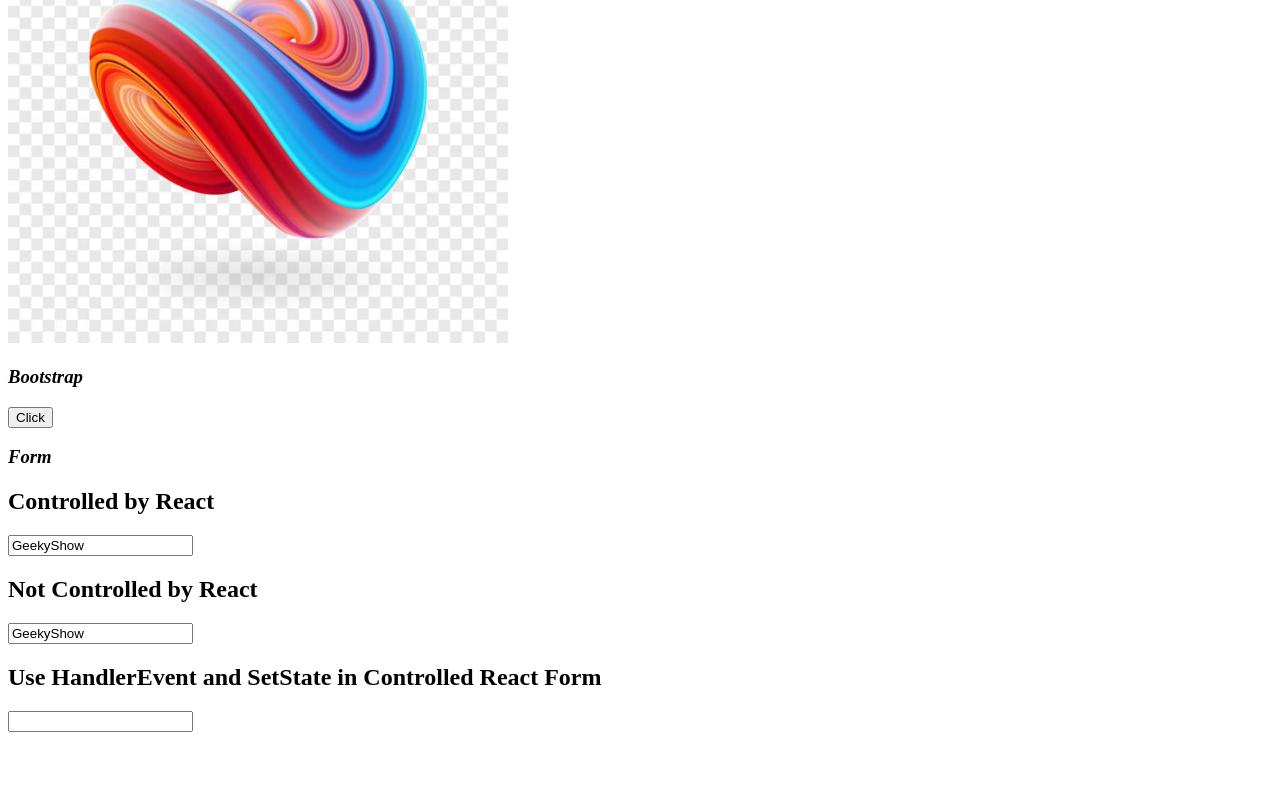
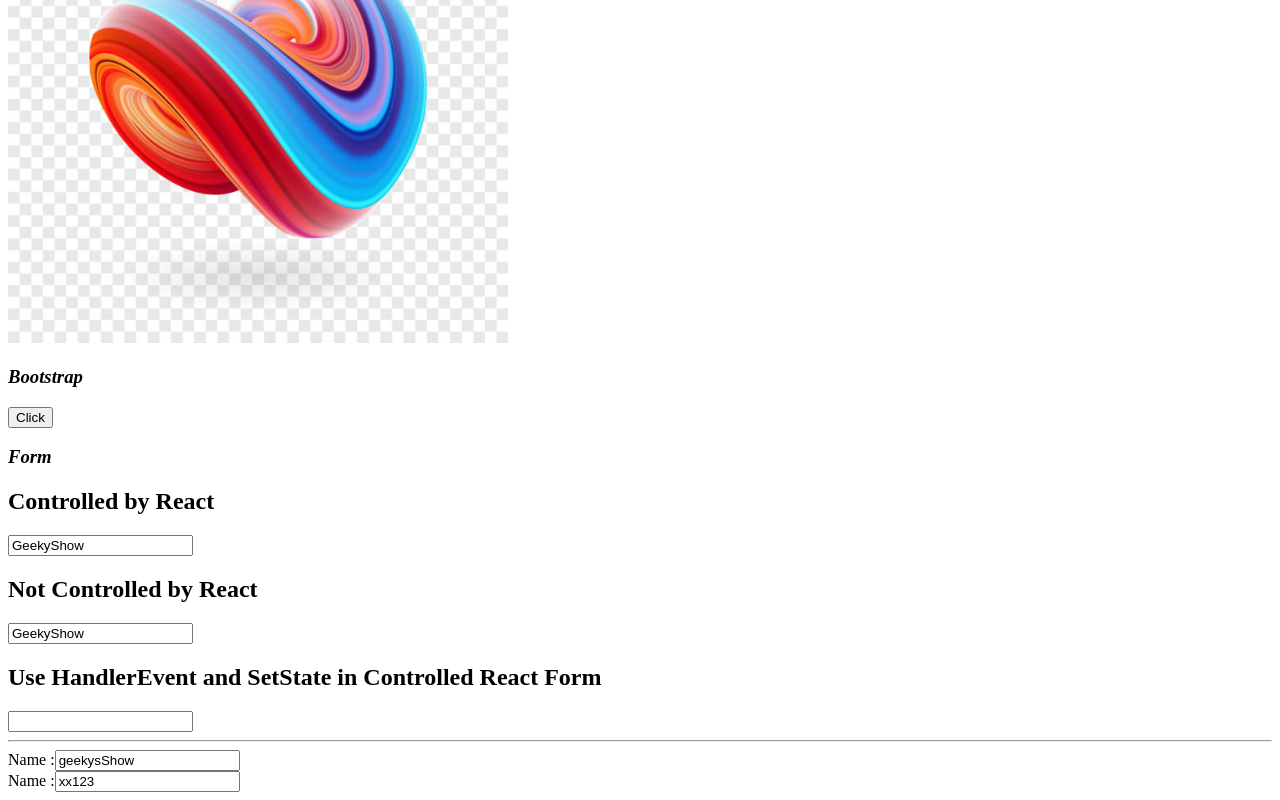
Before and after one commit to Raghav-Verma25/React-js, a React (Create React App) app: page / in a window 1280 px wide. Shown: the part 1813-2613 px from the top of the page. Before the commit the page ends 2553 px from the top, so only its background shows below. Built offline with nearby package versions, Linux system fonts and the light colour scheme.

Commit message:
MultipleHandlerEvent In Form

```diff
--- a/public/index.html
+++ b/public/index.html
@@ -57,6 +57,7 @@
     <h2>Not Controlled by React</h2>
     <input type="text" Value="GeekyShow"/>
     <div id="form-2"></div>
+    <div id="form-3"></div>
 
 
   </body>
--- /dev/null
+++ b/src/Form/MultipleHandlerEventForm.js
@@ -0,0 +1,29 @@
+import React, { Component } from 'react'
+
+export default class MultipleHandlerEventForm extends Component {
+    state={
+        name : "geekysShow" ,
+        password : "xx123"
+    }
+    handlerChange = e =>{
+        this.setState({[e.target.name]: e.target.value})
+    }
+  render() {
+    return (
+      <div>
+        <div>
+            <form>
+                <hr />
+                <label>Name :
+                    <input type="text" name="name"  value={this.state.name} onChange={this.handlerChange} />
+                </label>
+                <br></br>
+                <label>Name :
+                    <input type="text" name="password" value={this.state.password} onChange={this.handlerChange} />
+                </label>
+            </form>
+        </div>
+      </div>
+    )
+  }
+}
--- a/src/index.js
+++ b/src/index.js
@@ -28,6 +28,7 @@ import InsertImageInsideSRC from "./InsertImageInsideSRC"
 import Button from "./BootStrap5/Button"
 import Form from "./Form/Form"
 import HandlerEventInForm from "./Form/HandlerEventInForm";
+import MultipleHandlerEventInForm from "./Form/MultipleHandlerEventForm"
 
 //Using component
 
@@ -63,3 +64,4 @@ ReactDOM.render(<UpdateState /> , document.getElementById("update-root-5"));
  ReactDOM.render(<Button /> , document.getElementById("boot-1") )
  ReactDOM.render(<Form/> , document.getElementById("form-1"))
  ReactDOM.render(<HandlerEventInForm/> , document.getElementById("form-2"))
+ ReactDOM.render(<MultipleHandlerEventInForm/> , document.getElementById("form-3"))
```
